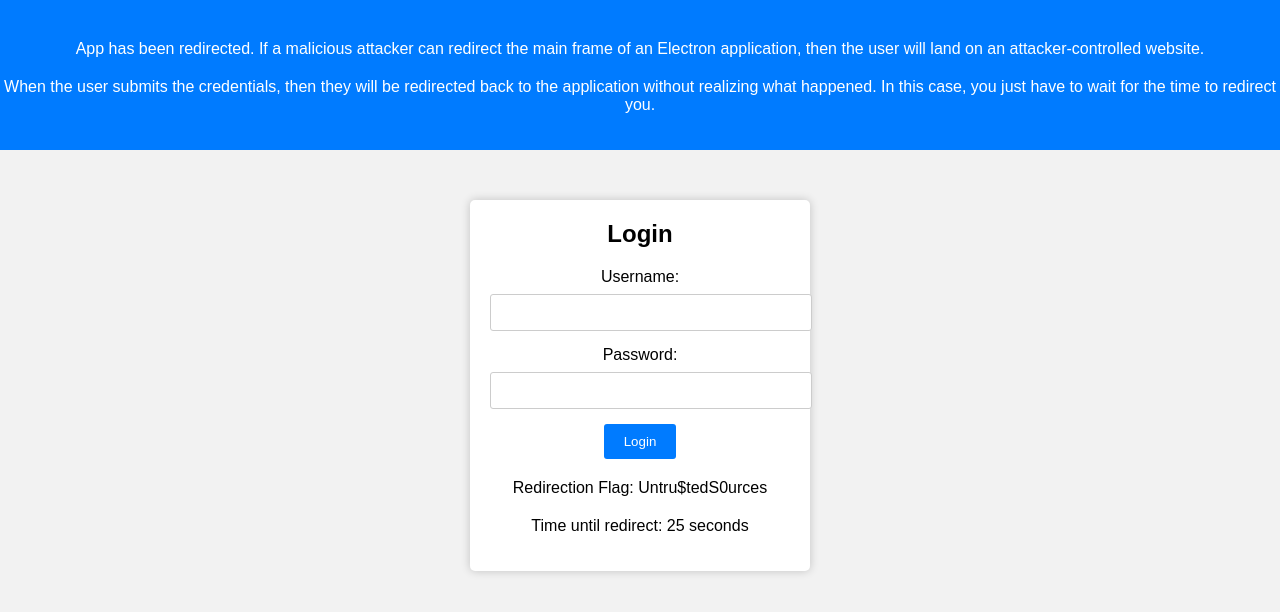
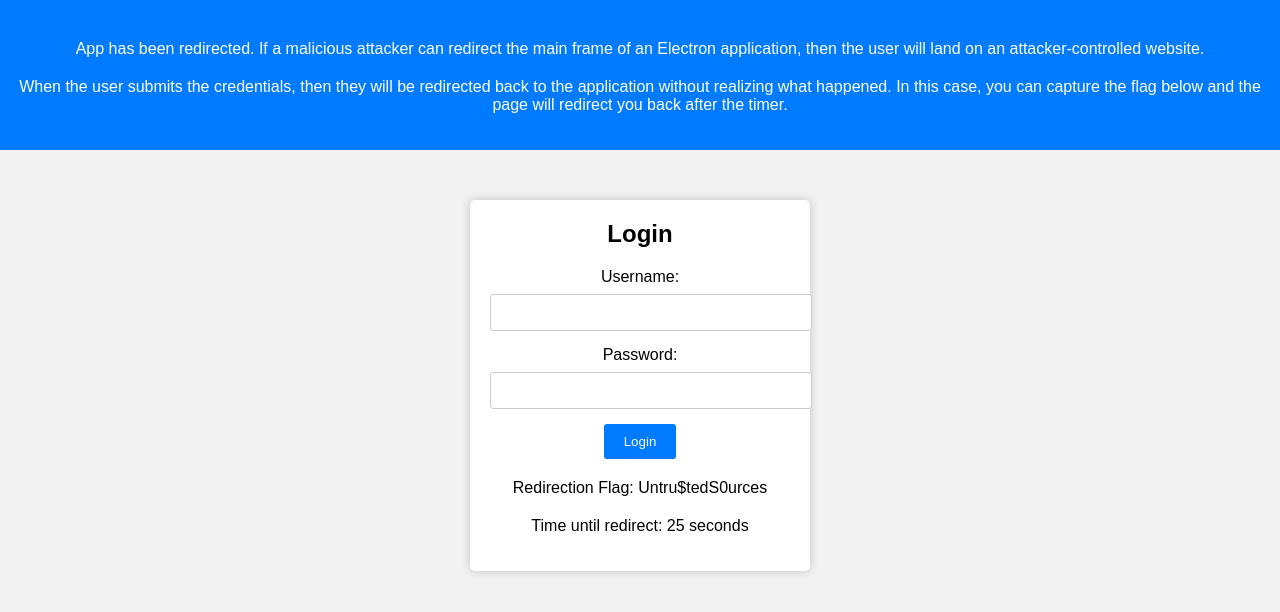
Before and after one commit to itssixtyn3in/itssixtyn3in.github.io, a plain HTML site: page payloads/fake_phishing.html in a window 1280 px wide. Drawn offline with Linux system fonts and the light colour scheme.

Commit message:
Update fake_phishing.html

```diff
--- a/payloads/fake_phishing.html
+++ b/payloads/fake_phishing.html
@@ -71,7 +71,7 @@
 <body>
     <div class="info-box">
         <p>App has been redirected. If a malicious attacker can redirect the main frame of an Electron application, then the user will land on an attacker-controlled website.</p>
-        <p>When the user submits the credentials, then they will be redirected back to the application without realizing what happened. In this case, you just have to wait for the time to redirect you.</p>
+        <p>When the user submits the credentials, then they will be redirected back to the application without realizing what happened. In this case, you can capture the flag below and the page will redirect you back after the timer.</p>
     </div>
     <div class="container">
         <h2>Login</h2>
```
